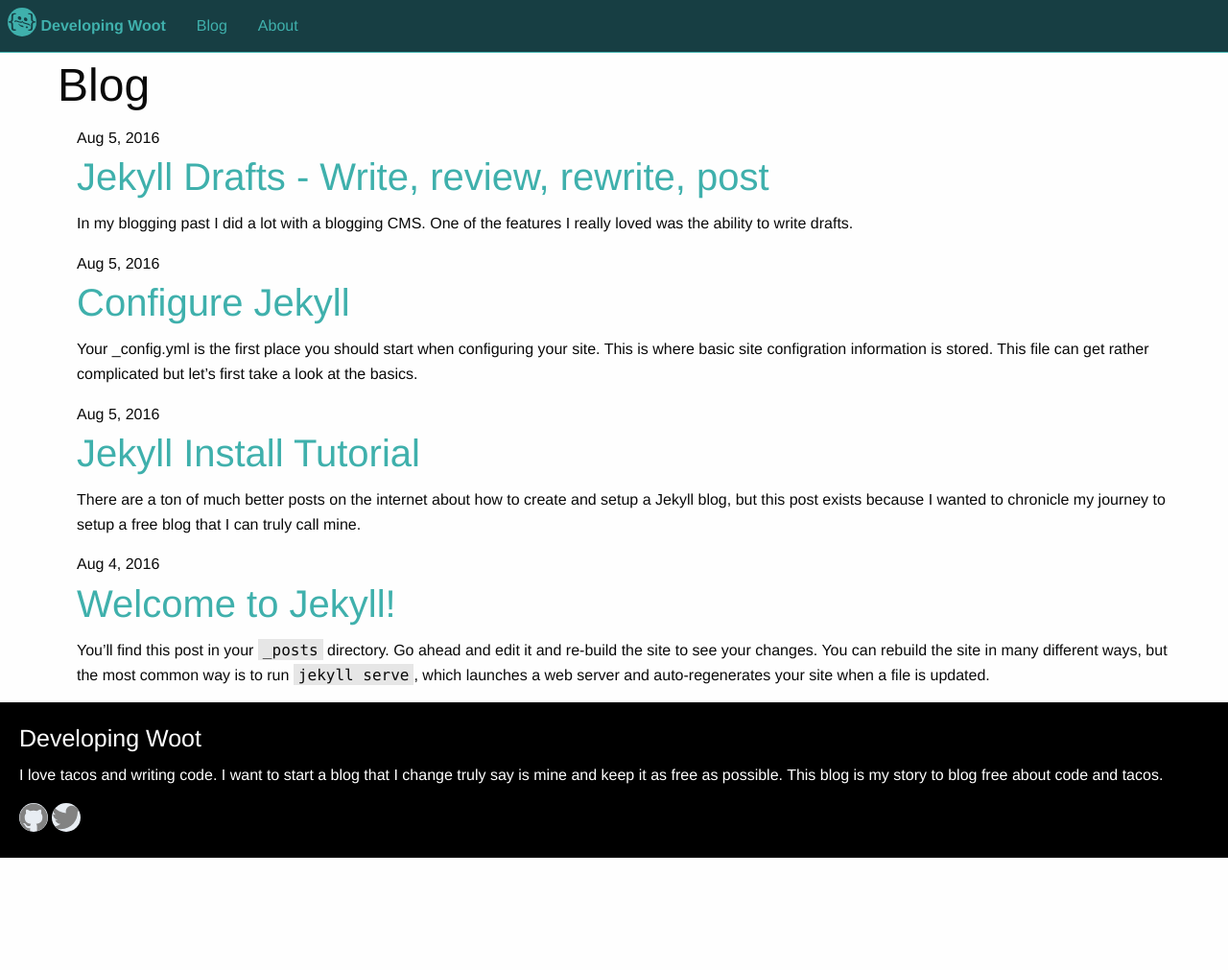
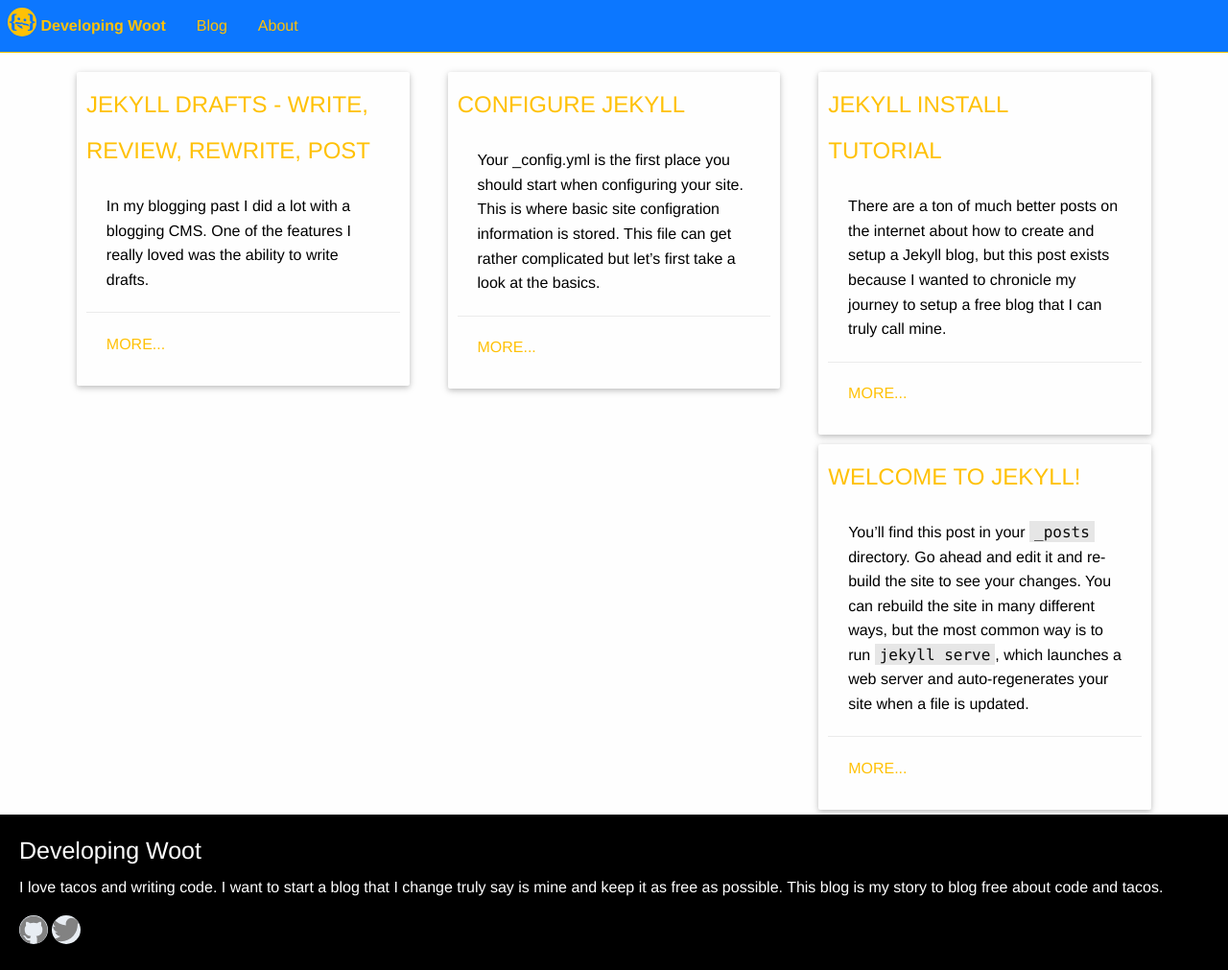
Before and after one commit to developingwoot/developingwoot.github.io, a Jekyll site: the page built from blog/index.html, in a window 1280 px wide. Shown: the whole page at 96% size. Built offline with Jekyll 4.4.1, drawn with Linux system fonts in a browser that asks for light colours; before the commit the page ends 900 px from its top, so only the background shows below that.

```diff
--- a/_sass/settings/_settings.scss
+++ b/_sass/settings/_settings.scss
@@ -49,8 +49,8 @@
 $global-width: rem-calc(1200);
 $global-lineheight: 1.5;
 $foundation-palette: (
-  primary: #3fb0ac,
-  secondary: #173e43,
+  primary: #ffc106,
+  secondary: #0c77ff,
   success: #e8edf3,
   warning: #fae596,
   alert: #b56969,
--- a/blog/index.html
+++ b/blog/index.html
@@ -1,20 +1,18 @@
 ---
 layout: default
 ---
-
-  <h1 class="page-heading">Blog</h1>
-
-  <ul class="post-list">
-    {% for post in site.posts %}
-      <li>
-        <span class="post-meta">{{ post.date | date: "%b %-d, %Y" }}</span>
-
-        <h2>
-          <a class="post-link" href="{{ post.url | prepend: site.baseurl }}">{{ post.title }}</a>
-        </h2>
-        <div>
+  <div style="margin-top:15px;">
+  {% for post in site.posts %}
+      <div class="medium-4 columns">
+        <div class="card">
+          <span class="title"><a href="{{ post.url | prepend: site.baseurl }}">{{ post.title }}</a></span>
+          <div class="content">
             {{ post.excerpt }}
+          </div>
+          <div class="action">
+            <a href="{{ post.url | prepend: site.baseurl }}">More...</a>
+          </div>
         </div>
-      </li>
-    {% endfor %}
-  </ul>
+      </div>
+  {% endfor %}
+</div>
--- a/css/main.scss
+++ b/css/main.scss
@@ -34,14 +34,69 @@
     }
   }
 
+  .card{
+    box-shadow: 0 2px 5px 0 rgba(0, 0, 0, 0.16), 0 2px 10px 0 rgba(0, 0, 0, 0.12);
+    color: $primary-color;
+    border-radius: 2px;
+    padding: 10px 10px 10px 10px;
+    margin: 5px 5px 5px 5px;
+
+    .title {
+      line-height: 3rem;
+      font-size: 1.5rem;
+      font-weight: 300;
+    }
+
+    .content {
+      padding: 1.3rem;
+      font-weight: 300;
+      border-radius: 0 0 2px 2px;
+      color: #000000;
+    }
+
+    p{
+      margin: 0;
+    }
+
+    .action {
+      border-top:1px solid rgba(160,160,160, .2);
+      padding: 1.3rem;
+    }
+
+    a {
+      color: $primary-color;
+      margin-right: 1.3rem;
+      transition: color .3s ease;
+      text-transform: uppercase;
+      text-decoration: none;
+    }
+
+    .image {
+      position: relative;
+      .title {
+        position: absolute;
+        bottom: 0;
+        left: 0;
+        padding: 1.3rem;
+        color: $primary-color;
+      }
+
+      img {
+        border-radius: 2px 2px 0 0;
+      }
+    }
+  }
+
 
   padding : {
     left: 20px;
     right: 20px;
   }
+
   ul {
 		list-style-type: none;
   }
+
   pre
   {
   	padding: 0 0 0 15px;
@@ -84,3 +139,11 @@
   background-color: black;
   color: white;
 }
+
+.about-logo {
+  img {
+      border-radius: 50%;
+      width: 10%;
+      height: 10%;
+  }
+}
```
Also changed, not shown: _pages/01_about.markdown (+8 -3 lines), _includes/developingwoot.svg, assets/techwootenMoji.png (added), 1 other file.
